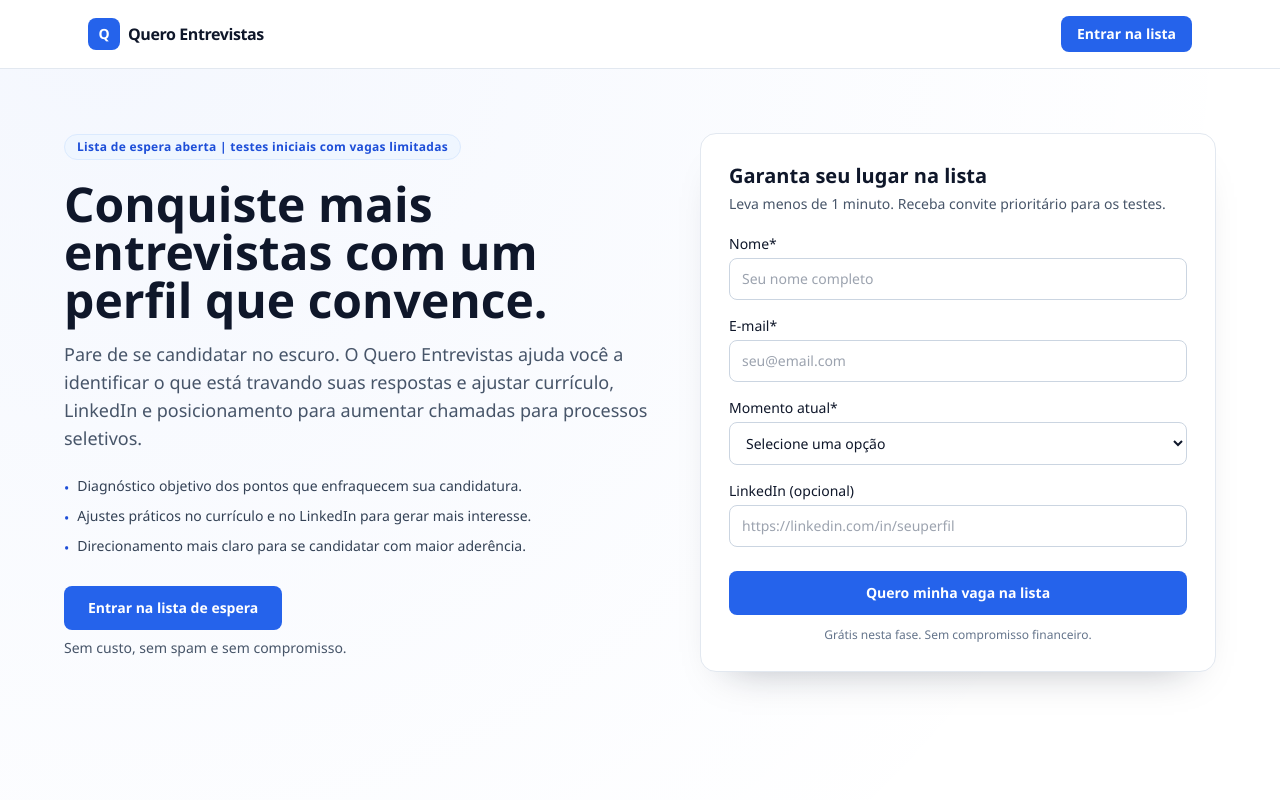
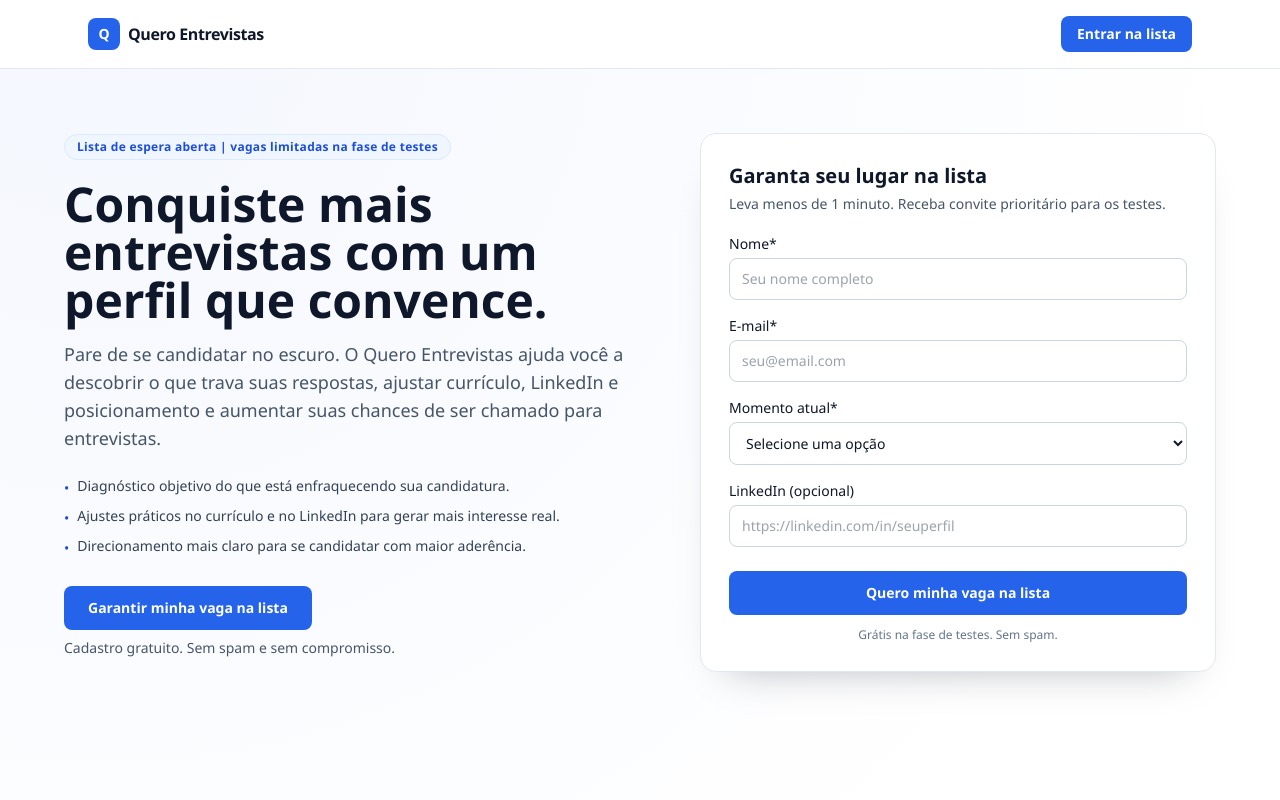
Before and after one commit to jeferson-carlos/queroentrevista, a Vue app: page / in a window 1280 px wide. Shown: the top 800 px of the page. Built offline with nearby package versions, Linux system fonts and the light colour scheme; no server answers.

Commit message:
feat: adiciona favicon e reforca copy de conversao

```diff
--- a/index.html
+++ b/index.html
@@ -3,6 +3,9 @@
   <head>
     <meta charset="UTF-8" />
     <meta name="viewport" content="width=device-width, initial-scale=1.0" />
+    <meta name="theme-color" content="#2563EB" />
+    <link rel="icon" type="image/svg+xml" href="/favicon.svg" />
+    <link rel="shortcut icon" href="/favicon.svg" />
     <meta name="referrer" content="strict-origin-when-cross-origin" />
     <meta
       http-equiv="Content-Security-Policy"
--- a/src/components/WaitlistForm.vue
+++ b/src/components/WaitlistForm.vue
@@ -97,7 +97,7 @@
       {{ isSubmitting ? "Enviando..." : "Quero minha vaga na lista" }}
     </button>
 
-    <p class="mt-3 text-center text-xs text-slate-500">Grátis nesta fase. Sem compromisso financeiro.</p>
+    <p class="mt-3 text-center text-xs text-slate-500">Grátis na fase de testes. Sem spam.</p>
 
     <p v-if="errorMessage" class="mt-4 rounded-lg border border-rose-200 bg-rose-50 px-3 py-2 text-sm text-rose-700">
       {{ errorMessage }}
--- a/src/components/sections/HeroSection.vue
+++ b/src/components/sections/HeroSection.vue
@@ -3,7 +3,7 @@
     <div class="grid gap-8 lg:grid-cols-[1.05fr_0.95fr] lg:items-start">
       <div>
         <span class="inline-flex rounded-full border border-blue-100 bg-blue-50 px-3 py-1 text-xs font-semibold tracking-wide text-blue-700">
-          Lista de espera aberta | testes iniciais com vagas limitadas
+          Lista de espera aberta | vagas limitadas na fase de testes
         </span>
 
         <h1 class="mt-5 max-w-2xl text-4xl font-bold leading-[1.08] text-ink sm:text-5xl">
@@ -11,18 +11,18 @@
         </h1>
 
         <p class="mt-4 max-w-2xl text-base leading-relaxed text-muted sm:text-lg">
-          Pare de se candidatar no escuro. O Quero Entrevistas ajuda você a identificar o que está travando suas
-          respostas e ajustar currículo, LinkedIn e posicionamento para aumentar chamadas para processos seletivos.
+          Pare de se candidatar no escuro. O Quero Entrevistas ajuda você a descobrir o que trava suas respostas,
+          ajustar currículo, LinkedIn e posicionamento e aumentar suas chances de ser chamado para entrevistas.
         </p>
 
         <ul class="mt-6 space-y-2 text-sm text-slate-700">
           <li class="flex items-start gap-2">
             <span class="mt-0.5 text-blue-700">•</span>
-            <span>Diagnóstico objetivo dos pontos que enfraquecem sua candidatura.</span>
+            <span>Diagnóstico objetivo do que está enfraquecendo sua candidatura.</span>
           </li>
           <li class="flex items-start gap-2">
             <span class="mt-0.5 text-blue-700">•</span>
-            <span>Ajustes práticos no currículo e no LinkedIn para gerar mais interesse.</span>
+            <span>Ajustes práticos no currículo e no LinkedIn para gerar mais interesse real.</span>
           </li>
           <li class="flex items-start gap-2">
             <span class="mt-0.5 text-blue-700">•</span>
@@ -35,9 +35,9 @@
             href="#waitlist-form"
             class="inline-flex whitespace-nowrap items-center justify-center rounded-lg bg-cta px-6 py-3 text-sm font-semibold text-white transition hover:bg-cta-hover"
           >
-            Entrar na lista de espera
+            Garantir minha vaga na lista
           </a>
-          <p class="mt-2 text-sm text-muted">Sem custo, sem spam e sem compromisso.</p>
+          <p class="mt-2 text-sm text-muted">Cadastro gratuito. Sem spam e sem compromisso.</p>
         </div>
       </div>
 
--- a/src/components/sections/SecondaryCtaSection.vue
+++ b/src/components/sections/SecondaryCtaSection.vue
@@ -11,7 +11,7 @@
         href="#waitlist-form"
         class="mt-6 inline-flex items-center justify-center rounded-lg bg-cta px-5 py-3 text-sm font-semibold text-white transition hover:bg-cta-hover"
       >
-        Quero prioridade na lista
+        Garantir minha vaga na lista
       </a>
       <p class="mt-3 text-xs text-slate-500">Cadastro gratuito. Atualizações apenas quando houver novidades importantes.</p>
     </div>
```
Also changed, not shown: public/favicon.svg (added).
